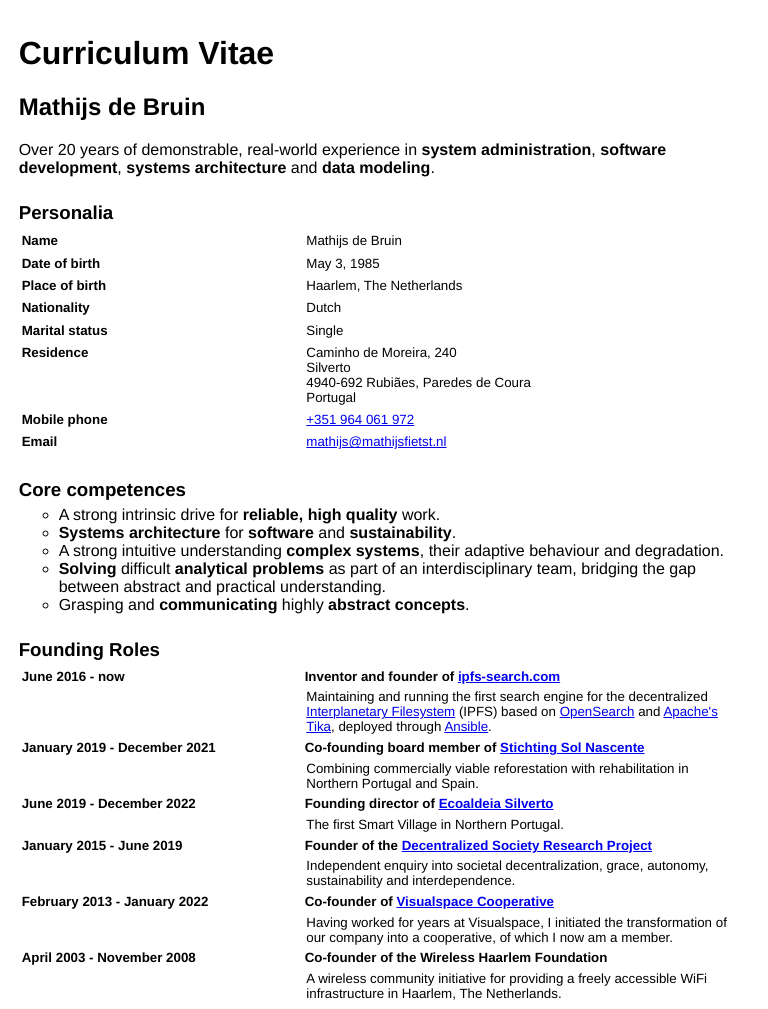
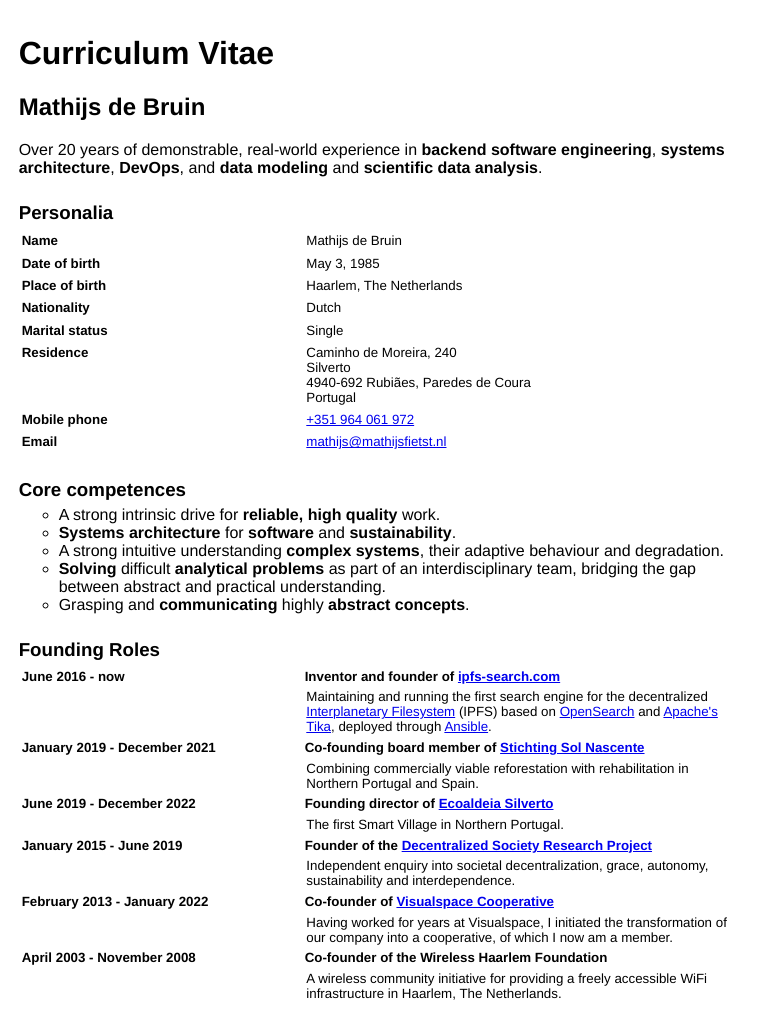
Before and after one commit to dokterbob/cv, a plain HTML site: page index.html in a window 1280 px wide. Shown: the top 1009 px of the page, without its empty margins (0-768 px from the left). Drawn offline with Linux system fonts and the light colour scheme.

Commit message:
Tweaks to header.

```diff
--- a/index.html
+++ b/index.html
@@ -53,7 +53,7 @@ ul {
 <body>
 <h1>Curriculum Vitae</h1>
 <h2>Mathijs de Bruin</h2>
-Over 20 years of demonstrable, real-world experience in <strong>system administration</strong>, <strong>software development</strong>, <strong>systems architecture</strong> and <strong>data modeling</strong>.
+Over 20 years of demonstrable, real-world experience in <strong>backend software engineering</strong>, <strong>systems architecture</strong>, <strong>DevOps</strong>, and <strong>data modeling</strong> and <strong>scientific data analysis</strong>.
 <h3>Personalia</h3>
 <table class="personalia">
   <tr>
```
